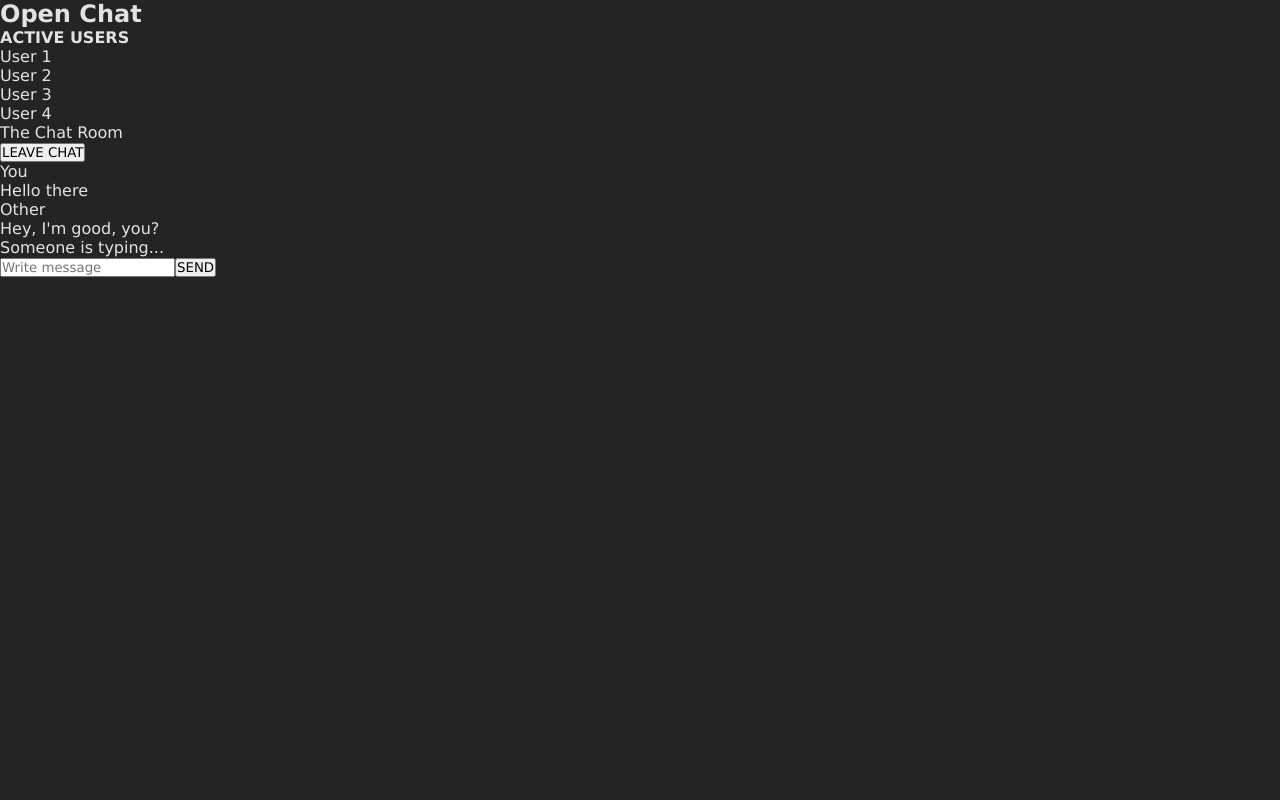
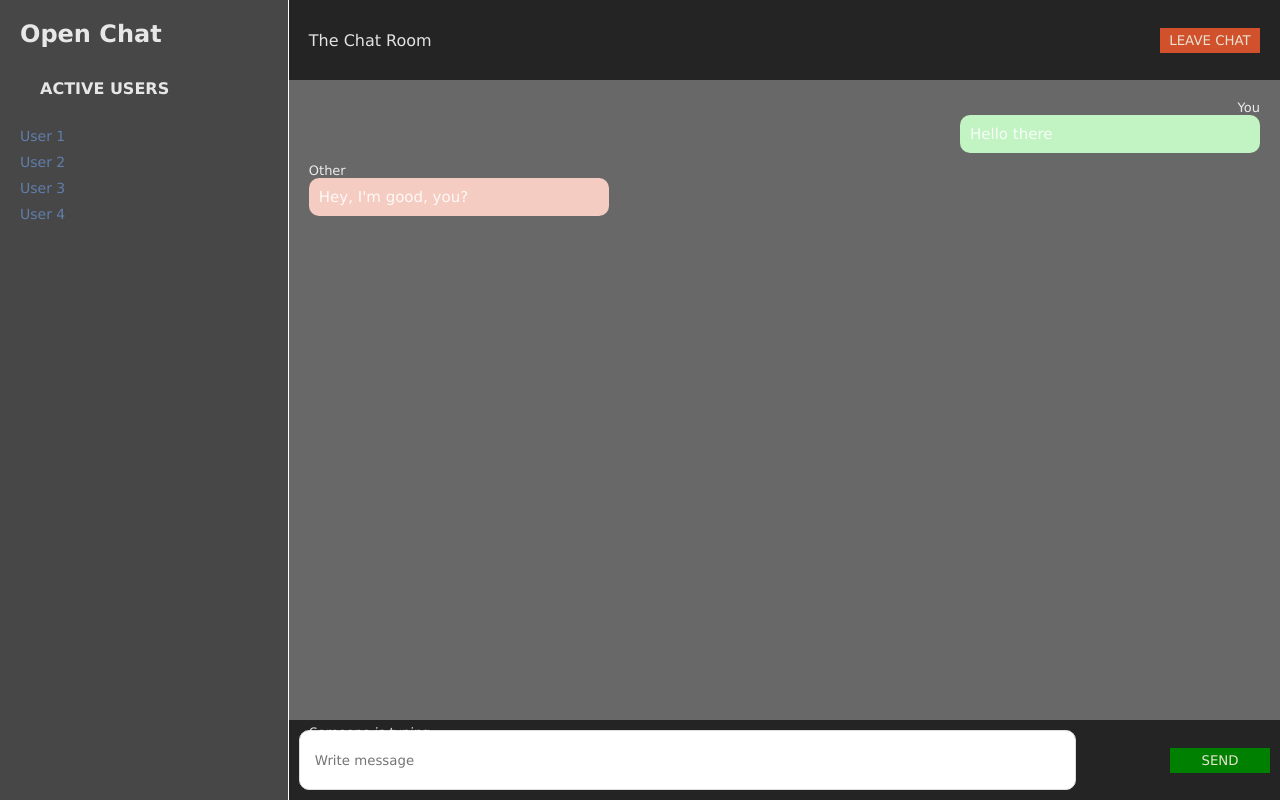
Before and after one commit to eduardpeters/epn-messaging-frontend, a React (Vite) app: page /chat in a window 1280 px wide. Built offline with nearby package versions, Linux system fonts and the light colour scheme; no server answers.

Commit message:
Style the Chat components

```diff
--- a/src/components/ChatBar.tsx
+++ b/src/components/ChatBar.tsx
@@ -1,3 +1,6 @@
+import '../styles/ChatBar.css';
+
+
 const ChatBar = () => {
     return (
         <div className="chat__sidebar">
--- a/src/components/ChatBody.tsx
+++ b/src/components/ChatBody.tsx
@@ -1,4 +1,5 @@
 import { useNavigate } from 'react-router-dom';
+import '../styles/ChatBody.css';
 
 const ChatBody = () => {
     const navigate = useNavigate();
@@ -11,9 +12,9 @@ const ChatBody = () => {
 
     return (
         <>
-            <header className="chat__mainHeader">
+            <header className="chat__header">
                 <p>The Chat Room</p>
-                <button className="leaveChat__btn" onClick={handleLeaveChat}>
+                <button className="chat__button-leave" onClick={handleLeaveChat}>
                     LEAVE CHAT
                 </button>
             </header>
--- a/src/components/ChatFooter.tsx
+++ b/src/components/ChatFooter.tsx
@@ -1,4 +1,5 @@
 import { useState } from 'react';
+import '../styles/ChatFooter.css';
 
 const ChatFooter = () => {
     const [message, setMessage] = useState('');
@@ -18,7 +19,7 @@ const ChatFooter = () => {
                     value={message}
                     onChange={(e) => setMessage(e.target.value)}
                 />
-                <button className="sendBtn">SEND</button>
+                <button className="chat__button-send">SEND</button>
             </form>
         </div>
     );
--- a/src/components/ChatPage.tsx
+++ b/src/components/ChatPage.tsx
@@ -3,6 +3,7 @@ import ChatBar from './ChatBar';
 import ChatBody from './ChatBody';
 import ChatFooter from './ChatFooter';
 import { Socket } from 'socket.io-client';
+import '../styles/ChatPage.css';
 
 interface ChatPageProps {
     socket: Socket;
--- /dev/null
+++ b/src/styles/ChatBar.css
@@ -0,0 +1,17 @@
+.chat__header {
+    margin: 30px 0 20px 0;
+}
+
+.chat__sidebar {
+    background-color: #474747;
+    border-right: 1px solid #fdfdfd;
+    flex: 0.2;
+    height: 100%;
+    padding: 20px;
+}
+
+.chat__users > p {
+    color: #607eaa;
+    font-size: 14px;
+    margin-bottom: 10px;
+}
--- /dev/null
+++ b/src/styles/ChatBody.css
@@ -0,0 +1,73 @@
+.chat__header {
+    width: 100%;
+    height: 10vh;
+    display: flex;
+    flex-flow: row wrap;
+    align-items: center;
+    justify-content: space-between;
+    margin: 0;
+    padding: 20px;
+}
+
+.chat__button-leave {
+    padding: 5px;
+    width: 100px;
+    border: none;
+    outline: none;
+    background-color: #d1512d;
+    cursor: pointer;
+    color: #eae3d2;
+}
+
+.message__container {
+    width: 100%;
+    height: 80vh;
+    background-color: #686868;
+    padding: 20px;
+    overflow-y: scroll;
+}
+
+.message__container > * {
+    margin-bottom: 10px;
+}
+
+.message {
+    width: 80%;
+    height: 100%;
+    border-radius: 10px;
+    border: 1px solid #ddd;
+    outline: none;
+    padding: 15px;
+}
+
+.message__recipient {
+    background-color: #f5ccc2;
+    max-width: 300px;
+    padding: 10px;
+    border-radius: 10px;
+    font-size: 15px;
+}
+
+.message__sender {
+    background-color: #c2f3c2;
+    max-width: 300px;
+    padding: 10px;
+    border-radius: 10px;
+    margin-left: auto;
+    font-size: 15px;
+}
+
+.message__chats > p {
+    font-size: 13px;
+}
+
+.sender__name {
+    text-align: right;
+}
+
+.message__status {
+    position: fixed;
+    bottom: 50px;
+    font-size: 13px;
+    font-style: italic;
+}
--- /dev/null
+++ b/src/styles/ChatFooter.css
@@ -0,0 +1,26 @@
+.chat__footer {
+    padding: 10px;
+    height: 10vh;
+}
+
+.form {
+    width: 100%;
+    height: 100%;
+    display: flex;
+    align-items: center;
+    justify-content: space-between;
+}
+
+.chat__button-send {
+    width: 100px;
+    background-color: green;
+    padding: 5px;
+    border: none;
+    outline: none;
+    color: #eae3d2;
+    cursor: pointer;
+}
+
+.chat__button-send:hover {
+    background-color: #81c981;
+}
--- /dev/null
+++ b/src/styles/ChatPage.css
@@ -0,0 +1,11 @@
+.chat {
+    width: 100%;
+    height: 100vh;
+    display: flex;
+    align-items: center;
+}
+
+.chat__main {
+    height: 100%;
+    flex: 0.8;
+}
```
